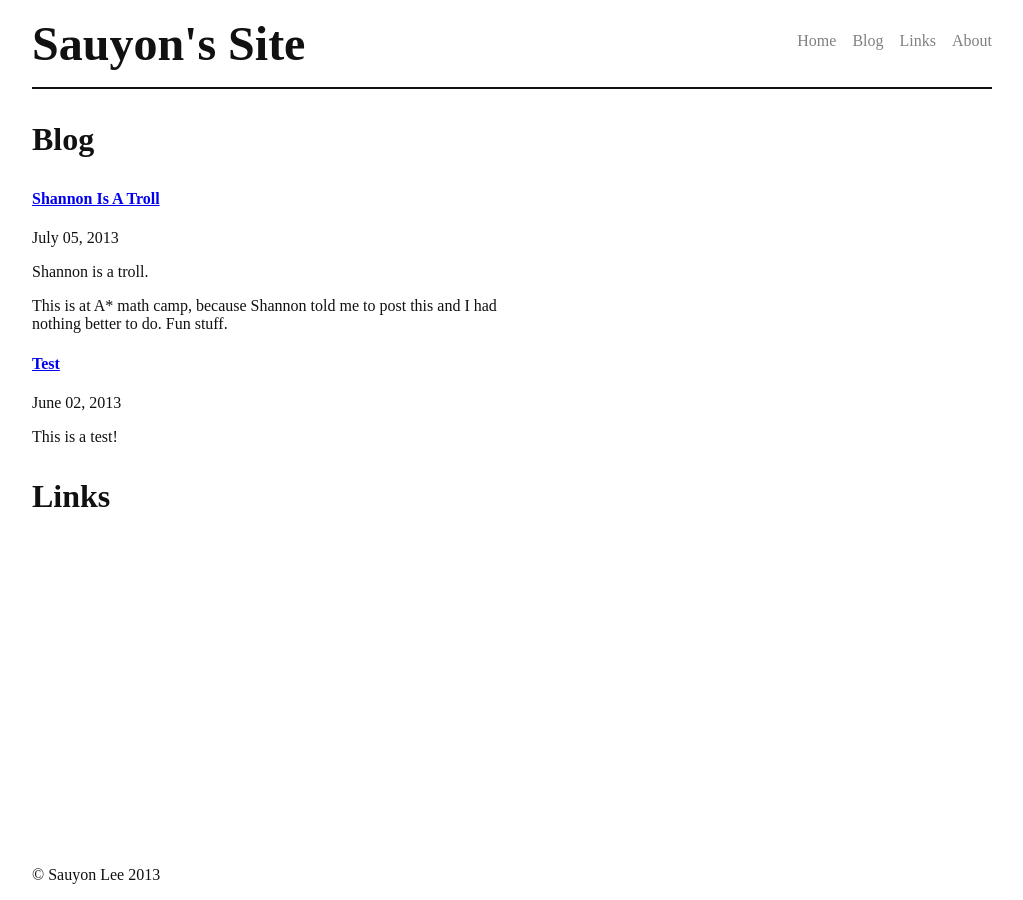
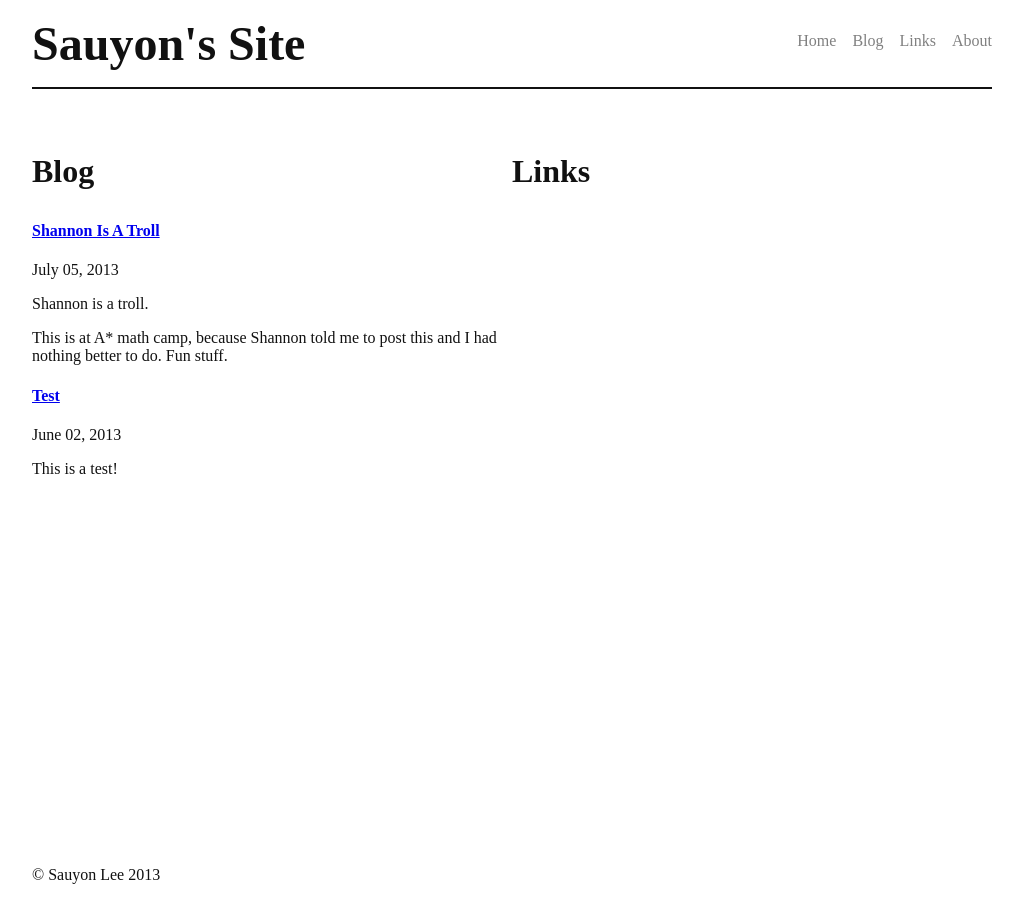
Before and after one commit to sauyon/sauyon.github.io, a Jekyll site: the page built from index.html, in a window 1280 px wide. Shown: the whole page, without its empty margins (128-1151 px from the left). Built offline with Jekyll 4.4.1, drawn with Linux system fonts in a browser that asks for light colours.

Commit message:
fix floating

```diff
--- a/css/style.css
+++ b/css/style.css
@@ -70,6 +70,7 @@ nav a:hover {
 
 .main-blog {
 	width: 50%;
+	float: left;
 }
 
 .main-blog ul,
@@ -80,6 +81,7 @@ nav a:hover {
 
 .main-links {
 	width: 50%;
+	float: left;
 }
 
 h3 a {
```
